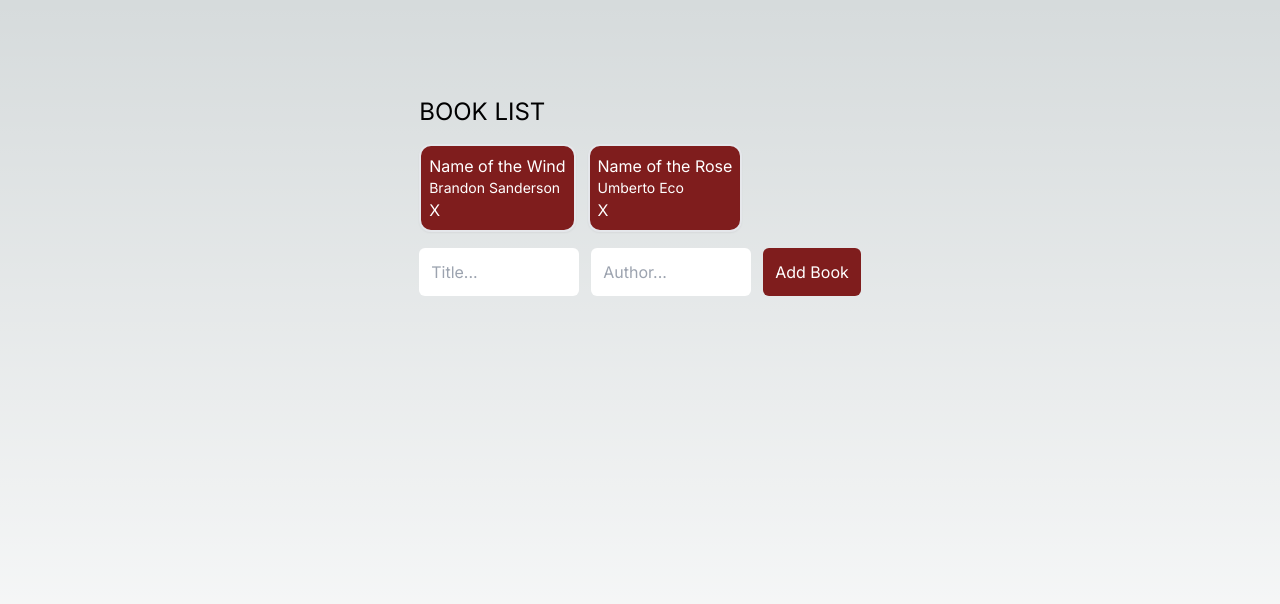
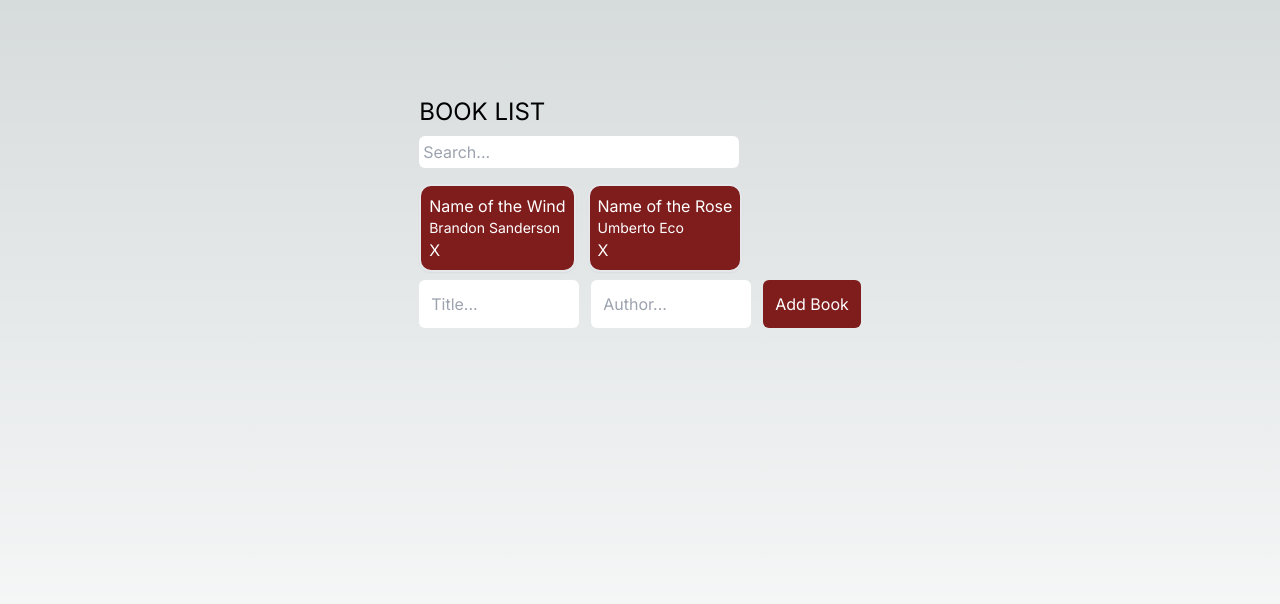
Before and after one commit to losrobbos/book-app-next-ts, a Next.js app: page / in a window 1280 px wide. Shown: the top 604 px of the page. Built offline with nearby package versions, Linux system fonts and the light colour scheme.

Commit message:
Added search field

```diff
--- a/src/components/BookList.tsx
+++ b/src/components/BookList.tsx
@@ -1,6 +1,6 @@
 "use client"
 
-import { FormEventHandler, useEffect, useState } from "react";
+import { FormEventHandler, useEffect, useMemo, useState } from "react";
 import { books as booksApi } from '@/data/db'
 import { TBook, TBookNew, TBookUpdate } from "@/types";
 import { Book } from "./Book";
@@ -13,6 +13,7 @@ export const BookList = () => {
     title: "",
     author: ""
   })
+  const [search, setSearch] = useState("")
   const [error, setError] = useState("")
 
   // get newest data on client after initial render
@@ -23,6 +24,11 @@ export const BookList = () => {
         setBooks(booksApiNew)
       })
   }, [])
+
+  const booksFiltered = useMemo(() => {
+    if(!search) return books;
+    return books.filter(book => book.title.toLowerCase().includes(search.toLowerCase()))
+  }, [search])
 
   const deleteBook = (bookId: string) => {
     fetch(`/api/books/${bookId}`, { method: "DELETE" })
@@ -49,7 +55,7 @@ export const BookList = () => {
   const addBook: FormEventHandler<HTMLFormElement> = (e) => {
     e.preventDefault()
 
-    if(!bookNew.title || !bookNew.author) {
+    if (!bookNew.title || !bookNew.author) {
       return setError("Please provide title & author, buddy!")
     }
 
@@ -68,7 +74,7 @@ export const BookList = () => {
   };
 
   // render book list
-  const jsxBooks = books.map((book) => <Book
+  const jsxBooks = booksFiltered.map((book) => <Book
     key={book._id}
     book={book}
     updateBook={updateBook}
@@ -80,7 +86,16 @@ export const BookList = () => {
   return (
     <div>
       <h1 className="text-2xl uppercase">Book List</h1>
-      <div className="py-4 flex gap-3 flex-wrap">{jsxBooks}</div>
+      {/* SEARCH BOX */}
+      <div className="py-2">
+        <input type="text" className="rounded-md w-80 p-1"
+          placeholder="Search..."
+          onChange={(e) => setSearch(e.target.value)}
+        />
+      </div>
+      {/* BOOK LIST */}
+      <div className="py-2 flex gap-3 flex-wrap">{jsxBooks}</div>
+      {/* BOOK ADD FORM */}
       <form className="flex gap-3" onSubmit={addBook}>
         <input
           type="text"
```
